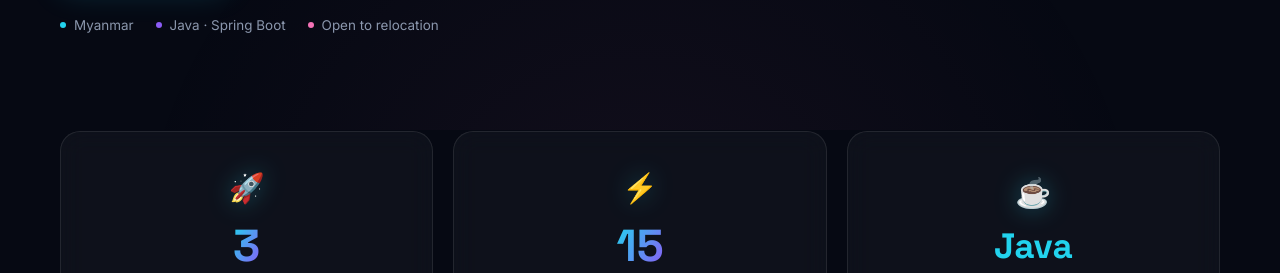
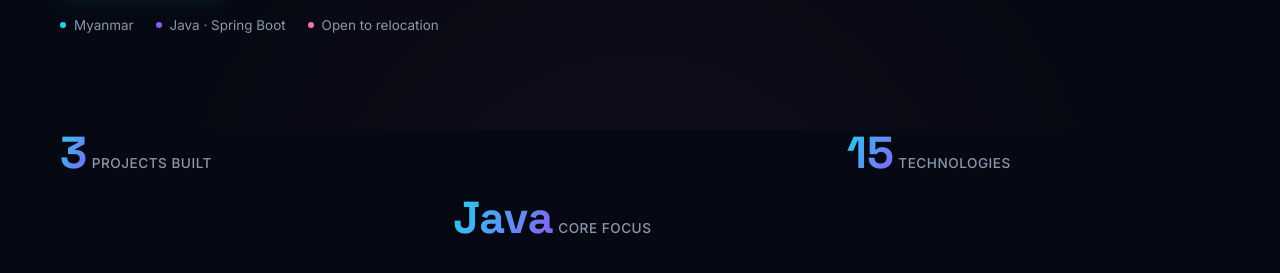
Before and after one commit to AungPyaeSonOo/AungPyaeSonOo.github.io, a plain HTML site: page index.html in a window 1280 px wide. Shown: the part 670-943 px from the top of the page. Drawn offline with Linux system fonts and the light colour scheme.

Commit message:
Update index.html

```diff
--- a/index.html
+++ b/index.html
@@ -125,27 +125,24 @@
     </section>
 
     <!-- ============================================================
-         STATS BAR
+         STATS BAR (Clean Minimalist Design)
          ============================================================ -->
     <section class="stats container" aria-label="Quick statistics">
-      <div class="stats-grid">
-        <article class="stat-card reveal">
-          <span class="stat-icon">🚀</span>
-          <div class="stat-value" data-count="3">0</div>
+      <div class="stats-grid reveal">
+        <div class="stat-item">
+          <span class="stat-value" data-count="3">0</span>
           <span class="stat-label">Projects Built</span>
-        </article>
-
-        <article class="stat-card reveal">
-          <span class="stat-icon">⚡</span>
-          <div class="stat-value" data-count="15">0</div>
+        </div>
+        <div class="stat-divider"></div>
+        <div class="stat-item">
+          <span class="stat-value" data-count="15">0</span>
           <span class="stat-label">Technologies</span>
-        </article>
-
-        <article class="stat-card reveal">
-          <span class="stat-icon">☕</span>
-          <div class="stat-value stat-text">Java</div>
+        </div>
+        <div class="stat-divider"></div>
+        <div class="stat-item">
+          <span class="stat-value text-grad">Java</span>
           <span class="stat-label">Core Focus</span>
-        </article>
+        </div>
       </div>
     </section>
 
@@ -402,17 +399,12 @@
     </section>
 
     <!-- ============================================================
-         CONTACT
+         CONTACT (Clean Centered Design)
          ============================================================ -->
     <section class="section container contact" id="contact">
-      <div class="contact-wrapper reveal">
-        <!-- Background 3D Rings -->
-        <div class="contact-orbit">
-          <div class="c-ring c-ring-1"></div>
-          <div class="c-ring c-ring-2"></div>
-        </div>
+      <div class="contact-glow" aria-hidden="true"></div>
 
-        <div class="contact-content">
+      <div class="contact-inner reveal">
         <span class="section-tag">05 — Contact</span>
         <h2>Let's build something<br><span class="grad">meaningful</span>.</h2>
         <p class="contact-lead">
@@ -433,7 +425,6 @@
           </a>
         </div>
       </div>
-      </div>
     </section>
   </main>
 
```
Lines whose indentation alone changed are shown as unchanged.
